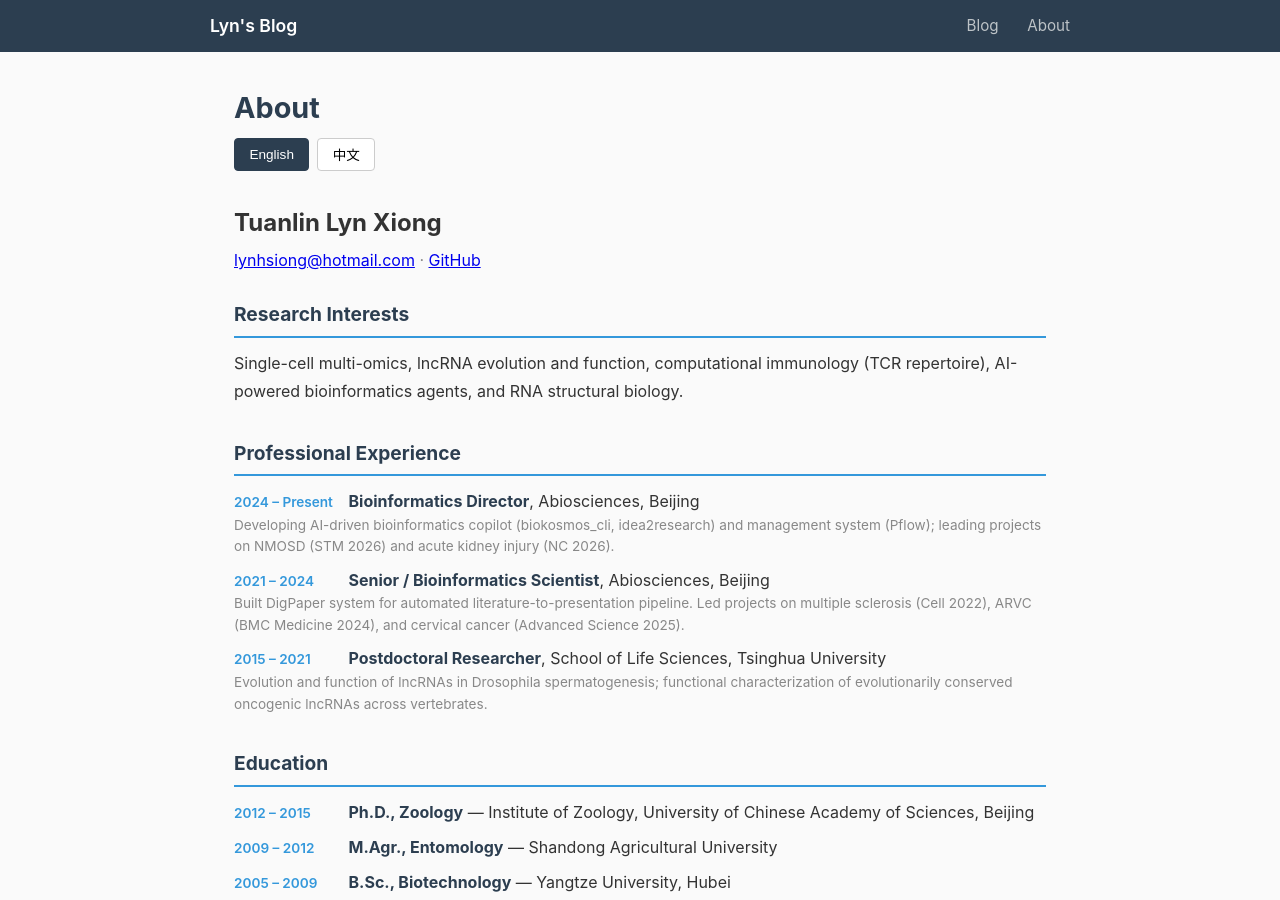
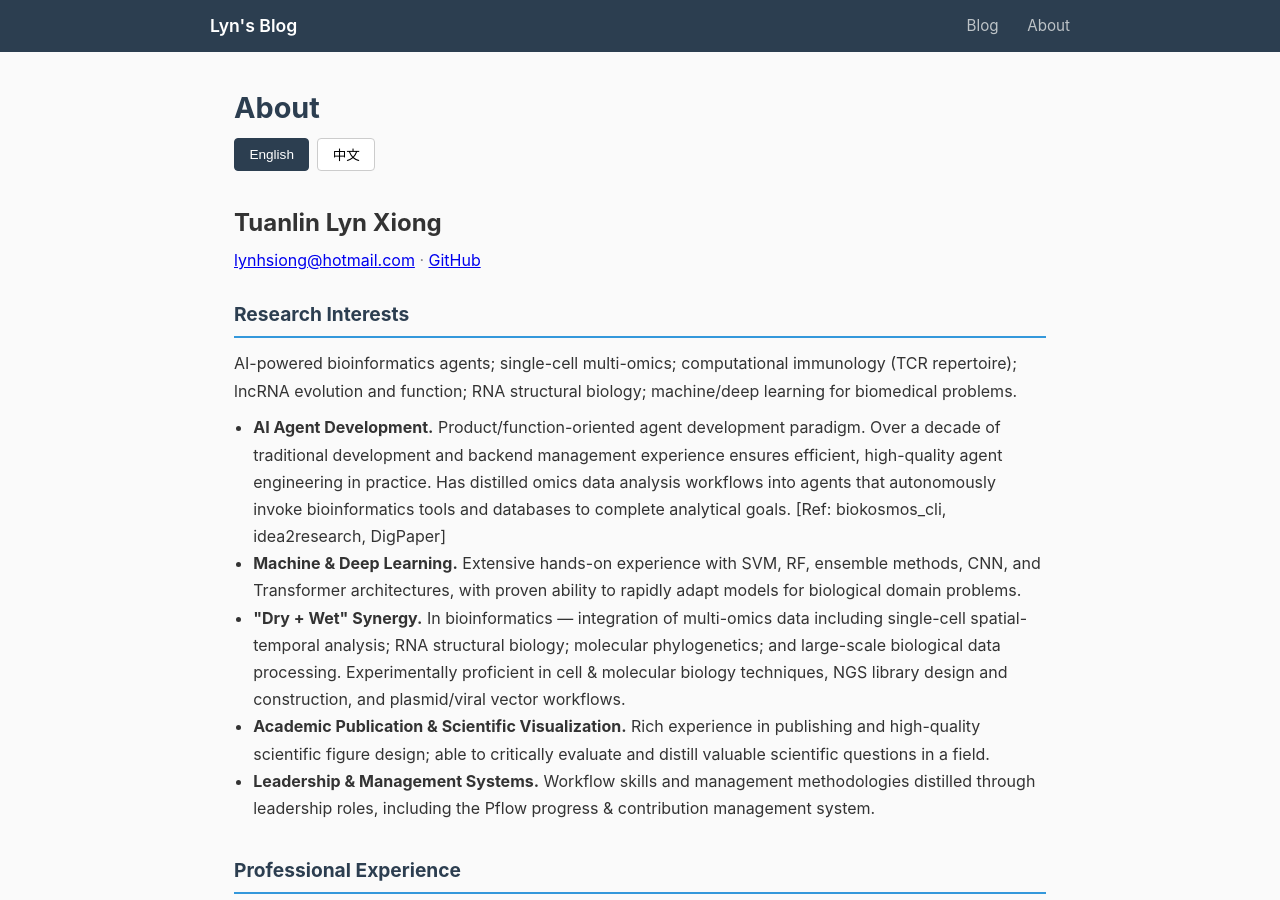
Before and after one commit to lynhsiong/git_blog, a Jekyll site: the page built from about.md, in a window 1280 px wide and 900 px high. Built offline with Jekyll 4.4.1, drawn with Linux system fonts in a browser that asks for light colours.

Commit message:
Update about page: remove phone, expand research interests & personality with new content (EN/ZH)

```diff
--- a/about.md
+++ b/about.md
@@ -22,7 +22,15 @@ title: About
 
 <div class="cv-section">
   <h2>Research Interests</h2>
-  <p>Single-cell multi-omics, lncRNA evolution and function, computational immunology (TCR repertoire), AI-powered bioinformatics agents, and RNA structural biology.</p>
+  <p>AI-powered bioinformatics agents; single-cell multi-omics; computational immunology (TCR repertoire); lncRNA evolution and function; RNA structural biology; machine/deep learning for biomedical problems.</p>
+
+  <ul style="margin-top:0.6rem;padding-left:1.2rem;">
+    <li><strong>AI Agent Development.</strong> Product/function-oriented agent development paradigm. Over a decade of traditional development and backend management experience ensures efficient, high-quality agent engineering in practice. Has distilled omics data analysis workflows into agents that autonomously invoke bioinformatics tools and databases to complete analytical goals. [Ref: biokosmos_cli, idea2research, DigPaper]</li>
+    <li><strong>Machine &amp; Deep Learning.</strong> Extensive hands-on experience with SVM, RF, ensemble methods, CNN, and Transformer architectures, with proven ability to rapidly adapt models for biological domain problems.</li>
+    <li><strong>"Dry + Wet" Synergy.</strong> In bioinformatics — integration of multi-omics data including single-cell spatial-temporal analysis; RNA structural biology; molecular phylogenetics; and large-scale biological data processing. Experimentally proficient in cell &amp; molecular biology techniques, NGS library design and construction, and plasmid/viral vector workflows.</li>
+    <li><strong>Academic Publication &amp; Scientific Visualization.</strong> Rich experience in publishing and high-quality scientific figure design; able to critically evaluate and distill valuable scientific questions in a field.</li>
+    <li><strong>Leadership &amp; Management Systems.</strong> Workflow skills and management methodologies distilled through leadership roles, including the Pflow progress &amp; contribution management system.</li>
+  </ul>
 </div>
 
 <div class="cv-section">
@@ -181,13 +189,20 @@ title: About
 
 <h2 style="margin-bottom:0.2rem;">熊团林</h2>
 <p style="color:#888;margin-bottom:1.5rem;">
-  电话：18810860538 &middot;
   <a href="mailto:lynhsiong@hotmail.com">lynhsiong@hotmail.com</a>
 </p>
 
 <div class="cv-section">
   <h2>研究方向</h2>
-  <p>单细胞多组学、长链非编码 RNA 进化与功能、计算免疫学（TCR 组库）、生物信息智能体开发、RNA 结构生物学。</p>
+  <p>生物信息智能体开发、单细胞多组学、计算免疫学（TCR 组库）、长链非编码 RNA 进化与功能、RNA 结构生物学、机器学习/深度学习在生物学中的应用。</p>
+
+  <ul style="margin-top:0.6rem;padding-left:1.2rem;">
+    <li><strong>AI 智能体开发。</strong> 擅长产品/功能导向的智能体开发模式。十多年传统开发经验和后端管理能力，实践中能为高效高质量智能体开发"保驾护航"；已蒸馏组学数据分析范式，智能体根据目标自主调用生信工具及数据库，完成分析目标。[参考项目：biokosmos_cli、idea2research、DigPaper]</li>
+    <li><strong>机器学习与深度学习。</strong> 具有丰富的机器学习（SVM/RF/集成学习等）和深度学习（CNN/Transformer）模型训练实践，能快速适配架构解决生物学领域问题。</li>
+    <li><strong>"干湿结合"。</strong> 生物学数据分析方面，擅长包含单细胞时空等多组学数据的整合分析；RNA 结构生物学分析，分子系统发育等分析；具有处理生物学大数据的丰富经验。实验方面，熟练掌握各种细胞及分子生物学实验技术，文库设计及建库，质粒病毒载体等操作流程。</li>
+    <li><strong>学术发表与科技作图。</strong> 具有丰富的学术发表和高质量科技作图经验，能评估并提炼领域有价值的科学问题。</li>
+    <li><strong>管理技能与系统。</strong> 主持管理工作后蒸馏的工作技能，以及进度贡献管理系统 Pflow。</li>
+  </ul>
 </div>
 
 <div class="cv-section">
```
Also changed, not shown: other parts of about.md (+2 -2 lines).
